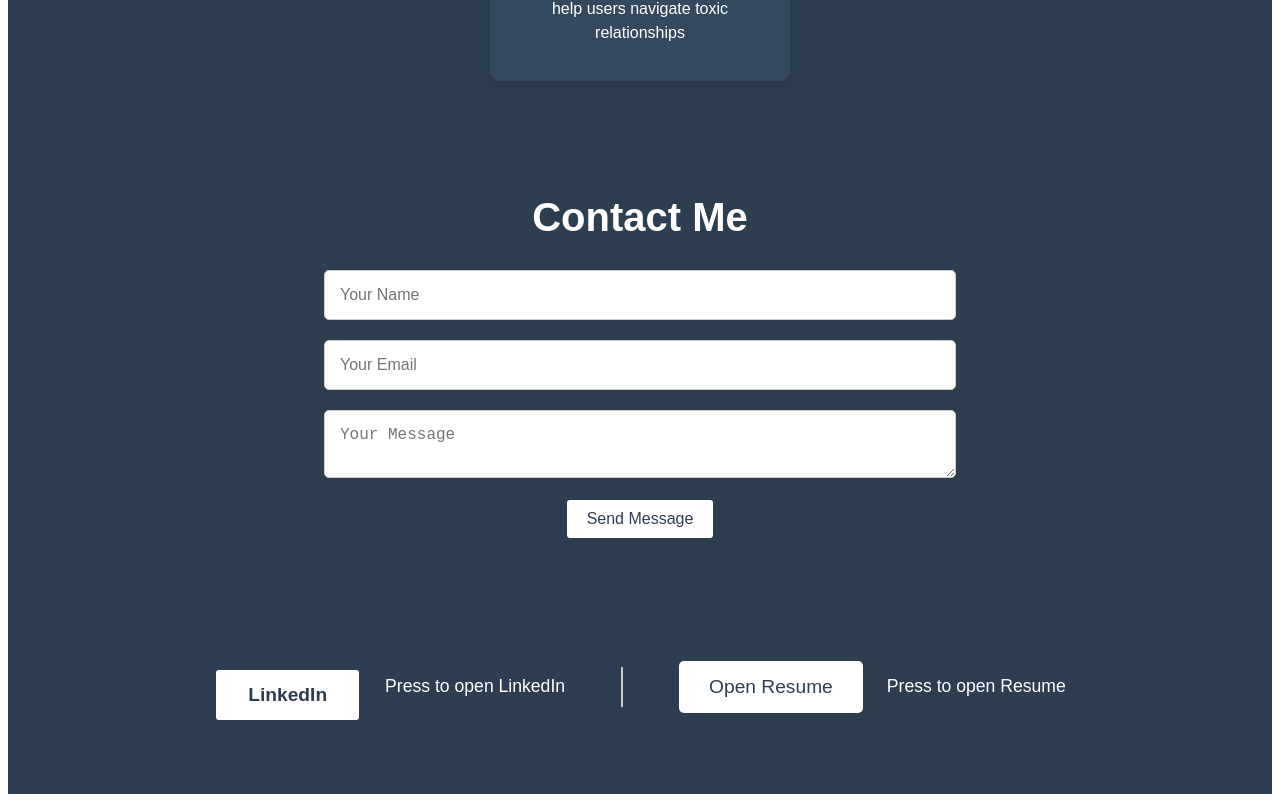
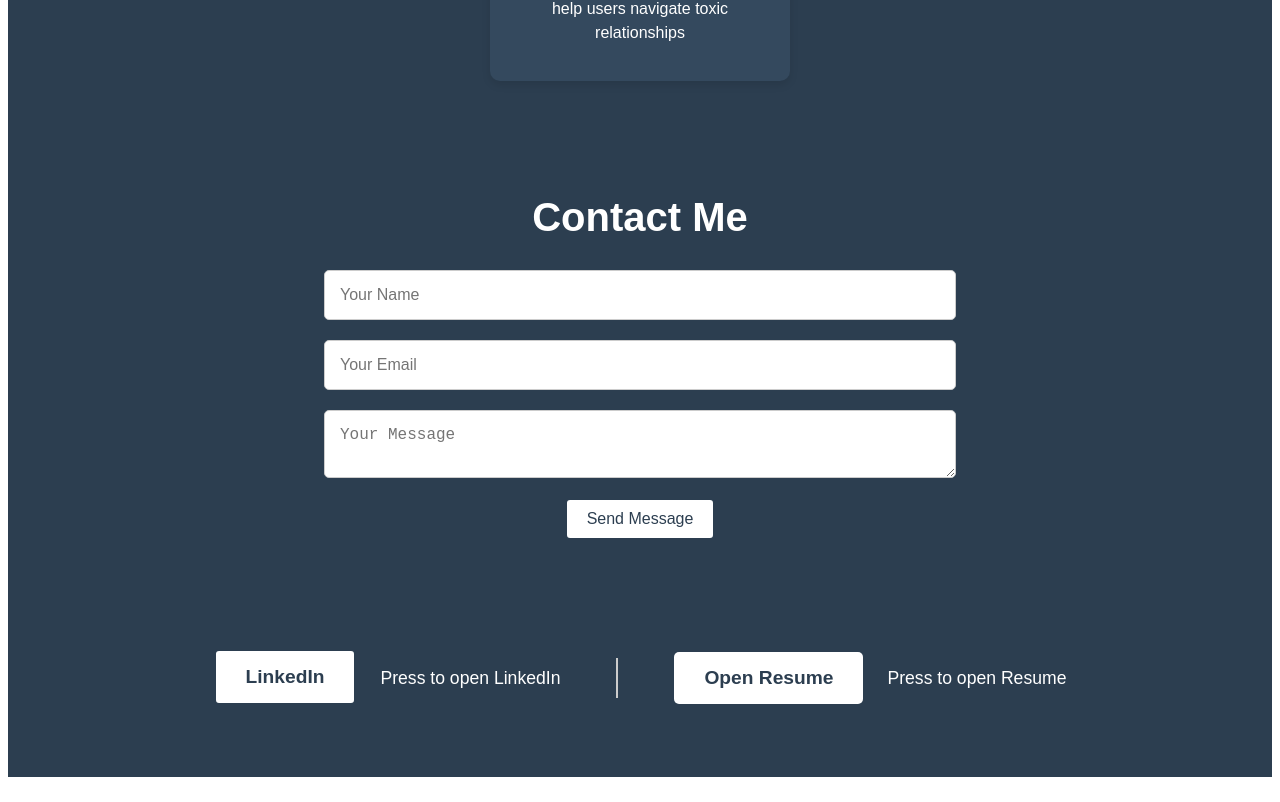
Before and after one commit to AnshSharma100/-Anshportfolio.github.io, a React (Create React App) app in the folder ansh-portfolio/: page / in a window 1280 px wide. Shown: the part 1018-1820 px from the top of the page. Built offline with nearby package versions, Linux system fonts and the light colour scheme.

Commit message:
fixing the resume and linkedin buttons

```diff
--- a/ansh-portfolio/src/components/Footer.jsx
+++ b/ansh-portfolio/src/components/Footer.jsx
@@ -1,5 +1,3 @@
 import React from 'react';
 import { Helmet } from 'react-helmet-async';
 import './Footer.css';
-
-// Removed Footer component code
--- a/ansh-portfolio/src/components/Resume.css
+++ b/ansh-portfolio/src/components/Resume.css
@@ -24,3 +24,15 @@
     background-color: #34495e;
     color:  #ffffff;
   }
+
+  .resume-btn {
+    font-weight: bold;
+  }
+
+  .linkedin-btn {
+    padding: 15px 30px;
+    font-size: 1.2rem;
+    display: inline-block;
+    vertical-align: middle;
+    margin-top: -3px;
+  }
```
